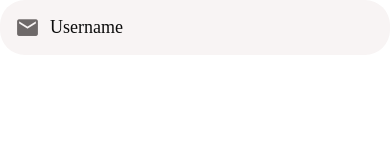
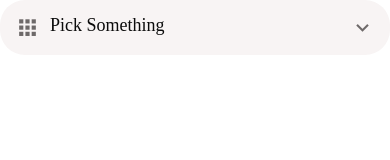
Before and after one commit to mdshajibazher/FirstReactNativeProject, a React Native app: screen / in a window 390 px wide. Shown: the top 160 px of the page. Built offline with nearby package versions, Linux system fonts and the light colour scheme.

Commit message:
Build AppPicker

```diff
--- a/App.js
+++ b/App.js
@@ -1,6 +1,6 @@
 import WelcomeScreens from "./app/screens/WelcomeScreens";
 import ViewImageScreen from "./app/screens/ViewImageScreen";
-import {Text, TextInput, View} from 'react-native';
+import {Switch, Text, TextInput, View} from 'react-native';
 import AppText from "./app/components/AppText";
 import { MaterialIcons } from '@expo/vector-icons';
 import AppButton from "./app/components/AppButton";
@@ -13,13 +13,28 @@ import ListItem from "./app/components/ListItem";
 import AccountScreen from "./app/screens/AccountScreen";
 import ListingScreen from "./app/screens/ListingScreen";
 import AppTextInput from "./app/components/AppTextInput";
+import AppPicker from "./app/components/AppPicker";
+import {useState} from "react";
 
+const categories = [
+    {label: "Furniture", value: 1},
+    {label: "Clothing", value: 2},
+    {label: "Cameras", value: 3},
+
+];
 
 export default function App() {
-
-  return (
+    const [category, setCategory] = useState();
+    return (
+        <>
        <Screen>
-           <AppTextInput placeholder="Username" icon="email"/>
+           <AppPicker
+               selectedItem={category}
+               onSelectItem={item => setCategory(item)}
+               items={categories}
+               icon="apps"
+               placeholder={'Pick Something'}/>
        </Screen>
+        </>
   )
 }
--- /dev/null
+++ b/app/components/AppPicker.js
@@ -0,0 +1,63 @@
+import React, {useState} from 'react';
+import {TextInput, View, StyleSheet, Platform, TouchableWithoutFeedback, Modal, Button, FlatList} from 'react-native';
+import {MaterialCommunityIcons} from "@expo/vector-icons";
+import colors from "../config/colors";
+import defaultStyles from '../config/styles';
+import AppText from "./AppText";
+import Screen from "./Screen";
+import PickerItem from "./PickerItem";
+function AppPicker({icon,placeholder,items,onSelectItem,selectedItem}) {
+    const [modalVisible,setModalVisible] = useState(false);
+    const handleTapCategory = (item) => {
+       setModalVisible(false);
+       onSelectItem(item)
+    }
+    return (
+        <>
+
+        <TouchableWithoutFeedback onPress={() => setModalVisible(true)}>
+            <View style={styles.container}>
+                {icon && <MaterialCommunityIcons name={icon} size={25} color={colors.medium}  style={styles.icon}/> }
+              <AppText style={styles.text}>{selectedItem ? selectedItem.label : placeholder}</AppText>
+                <MaterialCommunityIcons name="chevron-down" size={25} color={colors.medium} />
+            </View>
+        </TouchableWithoutFeedback>
+        <Modal visible={modalVisible} animationType="slide">
+            <Screen>
+                <Button title="Close" onPress={() => setModalVisible(false)} />
+                <FlatList
+                    data={items}
+                    keyExtractor={item => items.value}
+                    renderItem={({item}) =>
+                        <PickerItem
+                            key={item.value}
+                            label={item.label}
+                            onPress={() => handleTapCategory(item)}
+                        />
+                    }
+                />
+            </Screen>
+        </Modal>
+        </>
+    );
+}
+
+const styles = StyleSheet.create({
+    container: {
+        backgroundColor: colors.light,
+        borderRadius: 25,
+        flexDirection: "row",
+        width: "100%",
+        padding: 15,
+    },
+
+    icon: {
+        marginRight: 10,
+    },
+    text:{
+        flex: 1,
+    }
+})
+
+
+export default AppPicker;
--- /dev/null
+++ b/app/components/PickerItem.js
@@ -0,0 +1,24 @@
+import React from 'react';
+import {StyleSheet, TouchableOpacity} from "react-native";
+import AppText from "./AppText";
+import colors from "../config/colors";
+
+function PickerItem({label,onPress}) {
+    return (
+        <TouchableOpacity onPress={onPress}>
+            <AppText style={styles.text}>
+                {label}
+            </AppText>
+        </TouchableOpacity>
+    );
+}
+
+const styles = StyleSheet.create({
+    text: {
+        padding: 15,
+        backgroundColor: colors.light,
+        marginVertical: 2,
+        borderRadius: 5
+    }
+})
+export default PickerItem;
```
